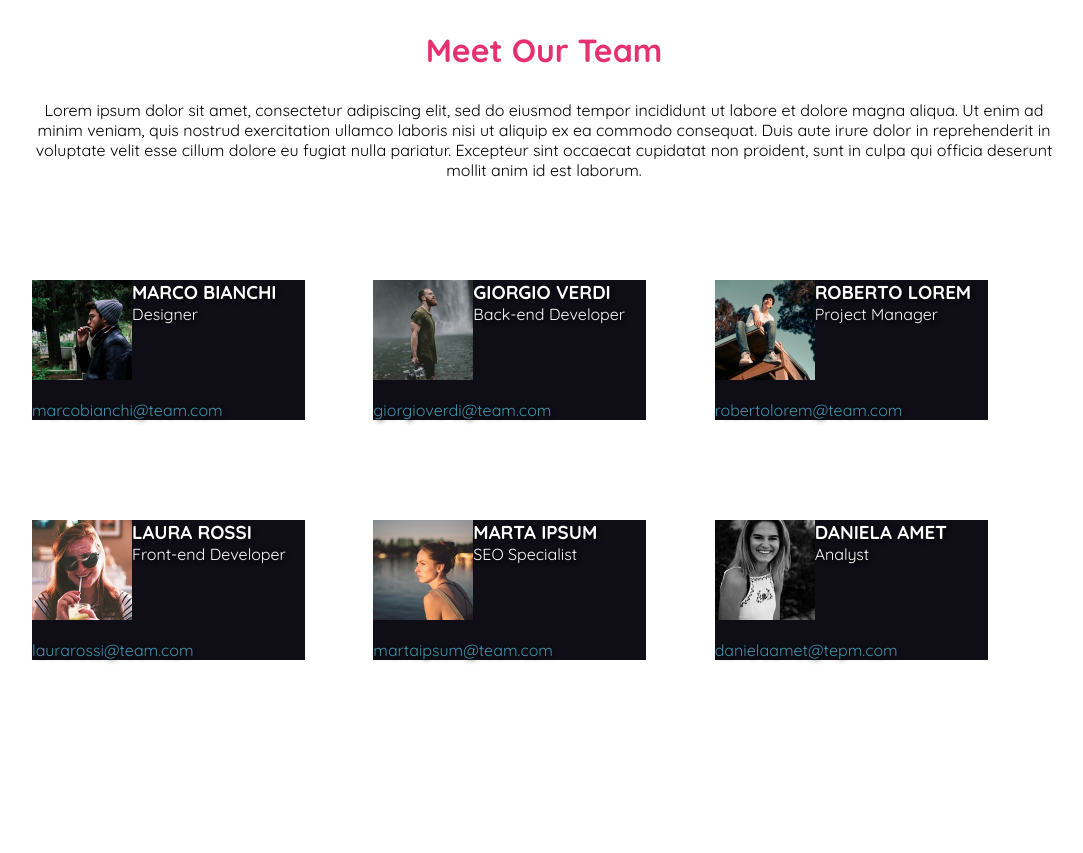
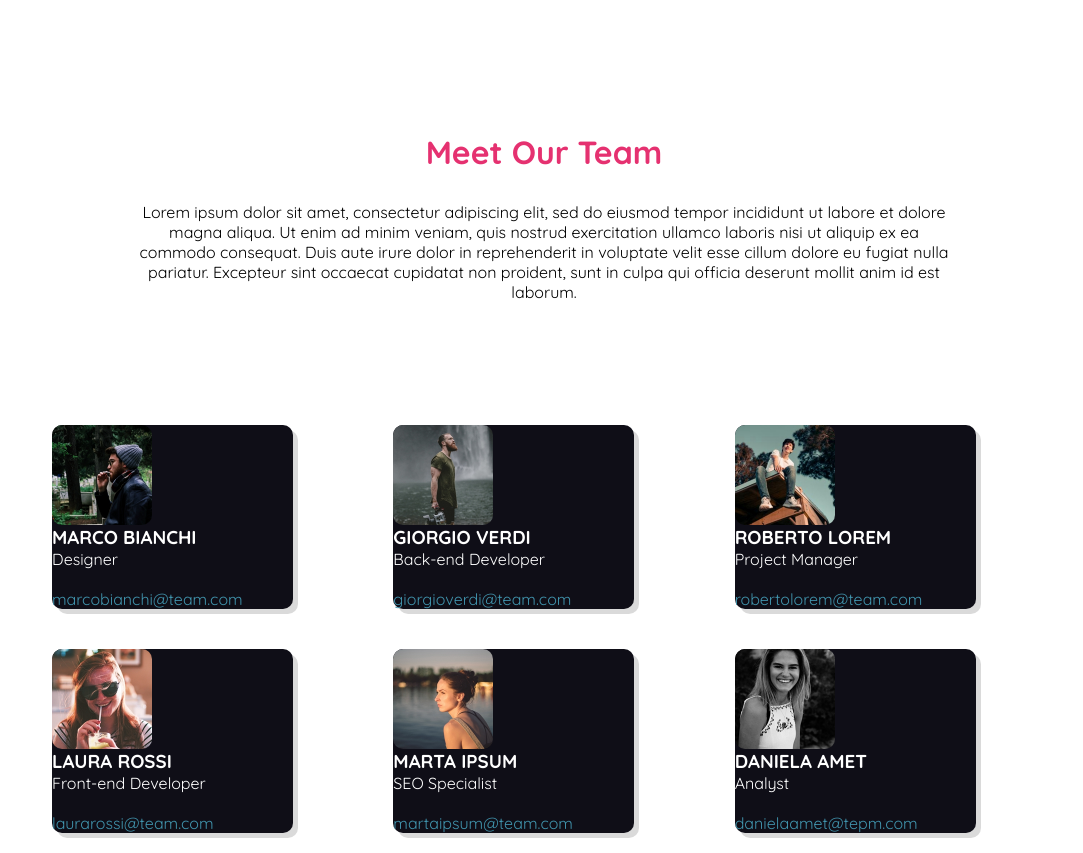
Before and after one commit to GIGIPR3/html-css-float-cards, a plain HTML site: page index.html in a window 1280 px wide. Shown: the whole page, without its empty margins (96-1179 px from the left). Before the commit the page ends 800 px from the top, so only its background shows below. Drawn offline with Linux system fonts and the light colour scheme.

Commit message:
correzione

```diff
--- a/index.html
+++ b/index.html
@@ -25,29 +25,35 @@
         <section class="container clearfix">
 
             <div class="col">
-                <div class="card">
+                <div class="card clearfix">
                     <img src="male1.png" alt="" class="profile-img">
+                    <div class="word-space">
                         <h3 class="nome">MARCO BIANCHI</h3><br>
                         <span class="work">Designer</span> <br>
                         <span class="email">marcobianchi@team.com</span>
+                    </div>
                 </div>
             </div>
 
             <div class="col">
                 <div class="card">
                     <img src="male2.png" alt="" class="profile-img">
+                    <div class="word-space">
                         <h3 class="nome">GIORGIO VERDI</h3> <br>
                         <span class="work">Back-end Developer </span> <br>
                         <span class="email">giorgioverdi@team.com</span>
+                    </div>
                 </div>
             </div>
 
             <div class="col">
                 <div class="card">
                     <img src="male3.png" alt="" class="profile-img">
+                    <div class="word-space">
                         <h3 class="nome">ROBERTO LOREM</h3> <br>
                         <span class="work">Project Manager</span> <br>
                         <span class="email">robertolorem@team.com</span>
+                    </div>
                 </div>
             </div>
         </section>
@@ -57,27 +63,33 @@
             <div class="col">
                 <div class="card">
                     <img src="female1.png" alt="" class="profile-img">
+                    <div class="word-space">
                         <h3 class="nome">LAURA ROSSI</h3> <br>
                         <span class="work">Front-end Developer</span><br>
                         <span class="email">laurarossi@team.com</span>
+                    </div>
                 </div>
             </div>
 
             <div class="col">
                 <div class="card">
                     <img src="female2.png" alt="" class="profile-img">
+                    <div class="word-space">
                         <h3 class="nome">MARTA IPSUM</h3> <br>
                         <span class="work">SEO Specialist</span> <br>
                         <span class="email">martaipsum@team.com</span>
+                    </div>
                 </div>
             </div>
 
             <div class="col">
                 <div class="card">
                     <img src="female3.png" alt="" class="profile-img">
+                    <div class="word-space">
                         <h3 class="nome">DANIELA AMET</h3> <br>
                         <span class="work">Analyst</span> <br>
                         <span class="email">danielaamet@tepm.com</span>
+                    </div>
                 </div>
             </div>
         </section>
--- a/style.css
+++ b/style.css
@@ -17,6 +17,10 @@ body{
     font-family: 'Quicksand', sans-serif
 }
 
+header{
+    padding: 10%;
+}
+
 .title{
     font-family: 'Quicksand', sans-serif;
     color: #e53170;
@@ -27,13 +31,14 @@ body{
 
     width: calc(100% / 3);
     float: left;
-    margin-top: 100px;
     text-align: left;
+    padding: 20px;
 }
 
 .profile-img{
     height: 100px;
     float: left;
+    border-radius: 10px;
 }
 
 .nome{
@@ -47,8 +52,8 @@ body{
 .card{
     width: 80%;
     background-color: #0f0e17;
-    text-shadow: 2px 2px 4px black;
-  filter:DropShadow(Color=#000000, OffX=2, OffY=2);
+    box-shadow: 5px 5px rgba(0, 0, 0, 0.144);
+    border-radius: 10px;
 }
 
 .work{
@@ -59,3 +64,7 @@ body{
 .email{
     color: rgb(65,148,173);
 }
+
+.word-space{
+    display: inline-block;
+}
```
Lines whose indentation alone changed are shown as unchanged.
